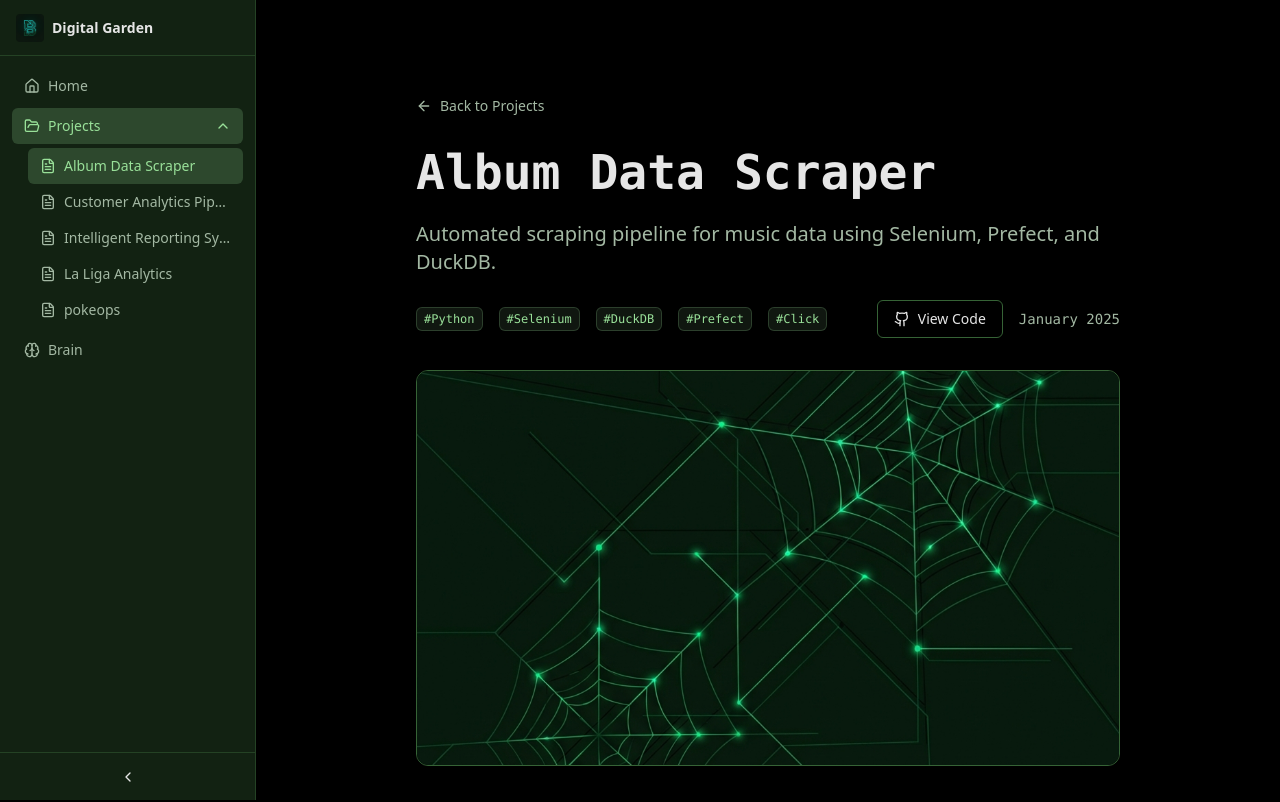
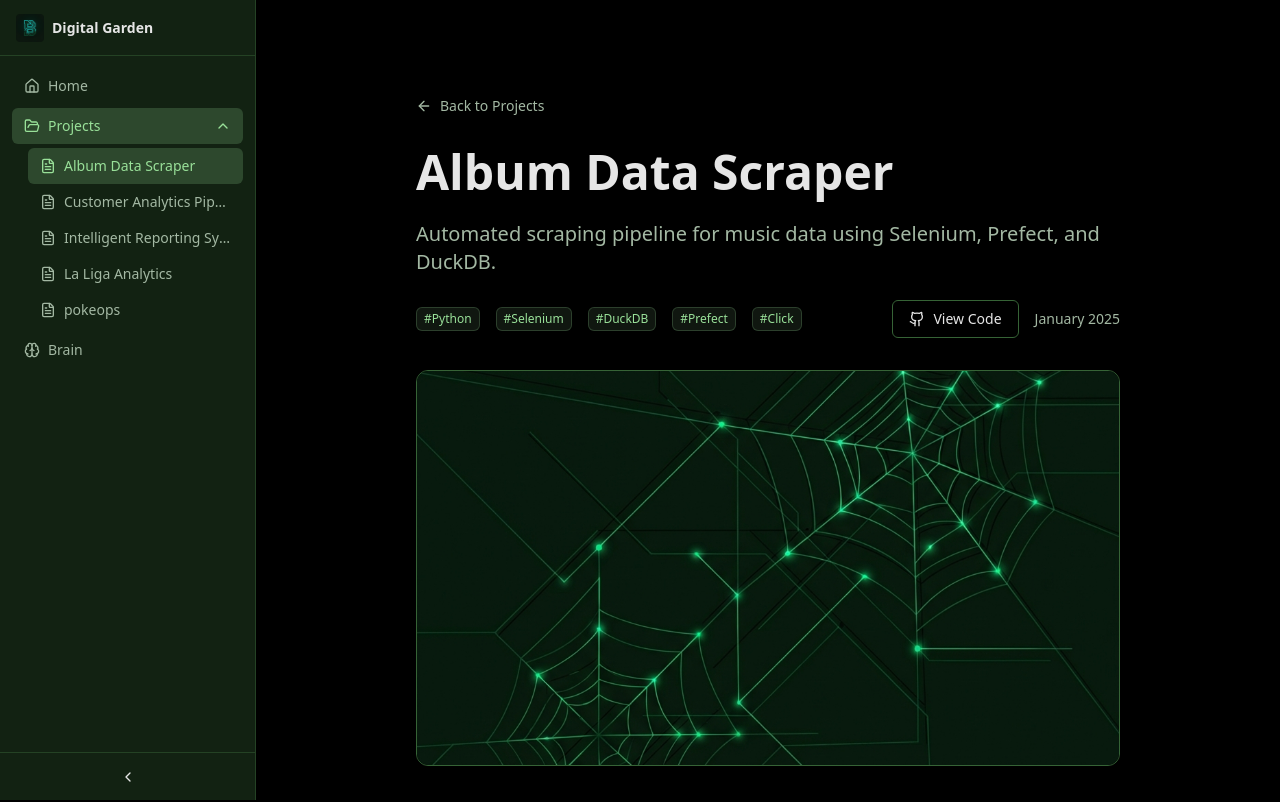
Before and after one commit to boubker98/Portfolio_Website, a Next.js app: page /projects/aoty-scraper in a window 1280 px wide. Shown: the top 802 px of the page. Built offline with nearby package versions, Linux system fonts and the light colour scheme.

Commit message:
feat: Adopt JetBrains Mono font and extensively refine prose typography styling with dark mode adjustments.

```diff
--- a/src/app/globals.css
+++ b/src/app/globals.css
@@ -41,6 +41,9 @@
   --radius-lg: 0.5rem;
   --radius-md: calc(0.5rem - 2px);
   --radius-sm: calc(0.5rem - 4px);
+
+  --font-sans: var(--font-jetbrains);
+  --font-mono: var(--font-jetbrains);
 }
 
 /* Custom properties that aren't theme colors */
@@ -79,26 +82,79 @@
   }
 }
 
-/* Typography Plugin Overrides */
-.prose {
+/* Typography Plugin Overrides - Deep Canopy */
+.prose,
+.dark .prose,
+.prose.dark\:prose-invert {
     --tw-prose-body: var(--color-text-e6);
     --tw-prose-headings: var(--color-text-e6);
     --tw-prose-lead: var(--color-muted-foreground);
     --tw-prose-links: var(--color-lime);
     --tw-prose-bold: var(--color-text-e6);
     --tw-prose-counters: var(--color-muted-foreground);
-    --tw-prose-bullets: var(--color-muted-foreground);
-    --tw-prose-hr: var(--color-border);
+    --tw-prose-bullets: var(--color-lime);
+    --tw-prose-hr: var(--color-accent-moss);
     --tw-prose-quotes: var(--color-text-e6);
-    --tw-prose-quote-borders: var(--color-border);
+    --tw-prose-quote-borders: var(--color-lime);
     --tw-prose-captions: var(--color-muted-foreground);
     --tw-prose-code: var(--color-lime);
-    --tw-prose-pre-code: var(--color-lime);
-    --tw-prose-pre-bg: var(--color-card);
-    --tw-prose-th-borders: var(--color-border);
-    --tw-prose-td-borders: var(--color-border);
+    --tw-prose-pre-code: var(--color-text-e6);
+    --tw-prose-pre-bg: var(--color-main-forest);
+    --tw-prose-th-borders: var(--color-accent-moss);
+    --tw-prose-td-borders: var(--color-accent-moss);
+
+    /* Invert overrides for dark mode */
+    --tw-prose-invert-body: var(--color-text-e6);
+    --tw-prose-invert-headings: var(--color-text-e6);
+    --tw-prose-invert-links: var(--color-lime);
+    --tw-prose-invert-bold: var(--color-text-e6);
+    --tw-prose-invert-code: var(--color-lime);
+    --tw-prose-invert-pre-bg: var(--color-main-forest);
+    --tw-prose-invert-bullets: var(--color-lime);
+    --tw-prose-invert-quote-borders: var(--color-lime);
 }
 
 .prose a {
     @apply no-underline border-b border-primary/30 text-primary transition-colors hover:border-primary hover:bg-primary/10 rounded-sm px-0.5;
 }
+
+.prose code:not(pre code) {
+    @apply bg-card px-1.5 py-0.5 rounded text-primary font-mono text-sm;
+}
+
+.prose pre {
+    @apply bg-card border border-border rounded-lg;
+}
+
+.prose blockquote {
+    @apply border-l-4 border-primary/50 bg-card/30 rounded-r-lg;
+}
+
+.prose h1, .prose h2, .prose h3, .prose h4 {
+    @apply text-foreground font-bold;
+}
+
+.prose strong {
+    @apply text-foreground;
+}
+
+.prose ul > li::marker,
+.prose ol > li::marker {
+    color: var(--color-lime);
+}
+
+.prose hr {
+    @apply border-accent;
+}
+
+.prose table {
+    @apply border border-border;
+}
+
+.prose th {
+    @apply bg-card text-foreground;
+}
+
+.prose td {
+    @apply border-border;
+}
--- a/src/app/layout.tsx
+++ b/src/app/layout.tsx
@@ -1,5 +1,5 @@
 import type { Metadata } from "next";
-import { Inter, Outfit } from "next/font/google";
+import { JetBrains_Mono } from "next/font/google";
 import "./globals.css";
 import "./theme.css";
 import { cn } from "@/lib/utils";
@@ -7,8 +7,11 @@ import { Sidebar } from "@/components/sidebar";
 import { Footer } from "@/components/footer";
 import { getNavigationTree } from "@/lib/navigation";
 
-const inter = Inter({ subsets: ["latin"], variable: "--font-inter" });
-const outfit = Outfit({ subsets: ["latin"], variable: "--font-outfit" });
+const jetbrainsMono = JetBrains_Mono({
+  subsets: ["latin"],
+  variable: "--font-jetbrains",
+  display: "swap",
+});
 
 export const metadata: Metadata = {
   title: "Portfolio | Digital Garden",
@@ -24,7 +27,7 @@ export default async function RootLayout({
 
   return (
     <html lang="en" className="dark">
-      <body className={cn(inter.variable, outfit.variable, "font-sans bg-background text-foreground antialiased min-h-screen")}>
+      <body className={cn(jetbrainsMono.variable, "font-mono bg-background text-foreground antialiased min-h-screen")}>
         <Sidebar navTree={navTree} />
 
         {/* Main Content Area - offset for sidebar on desktop */}
```
